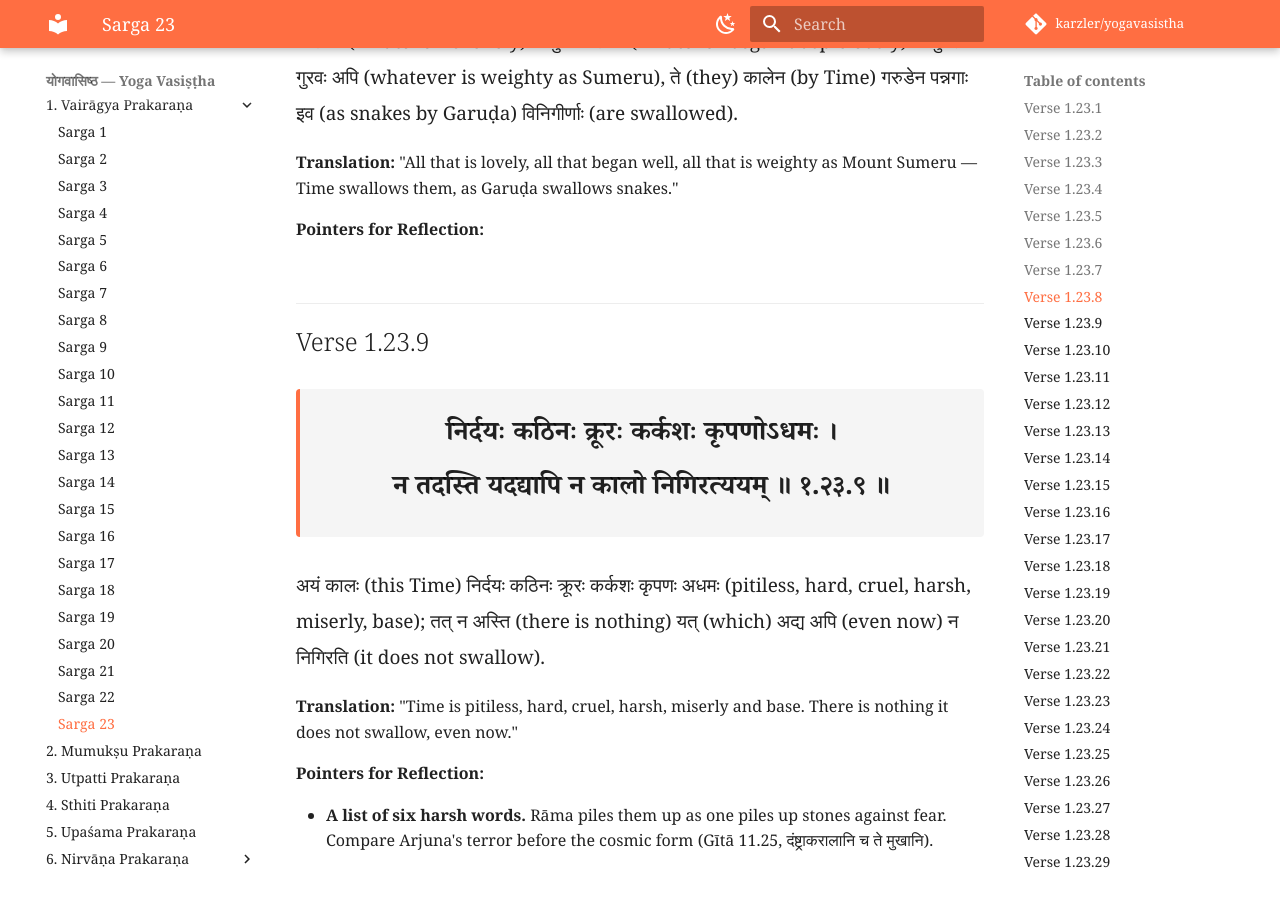
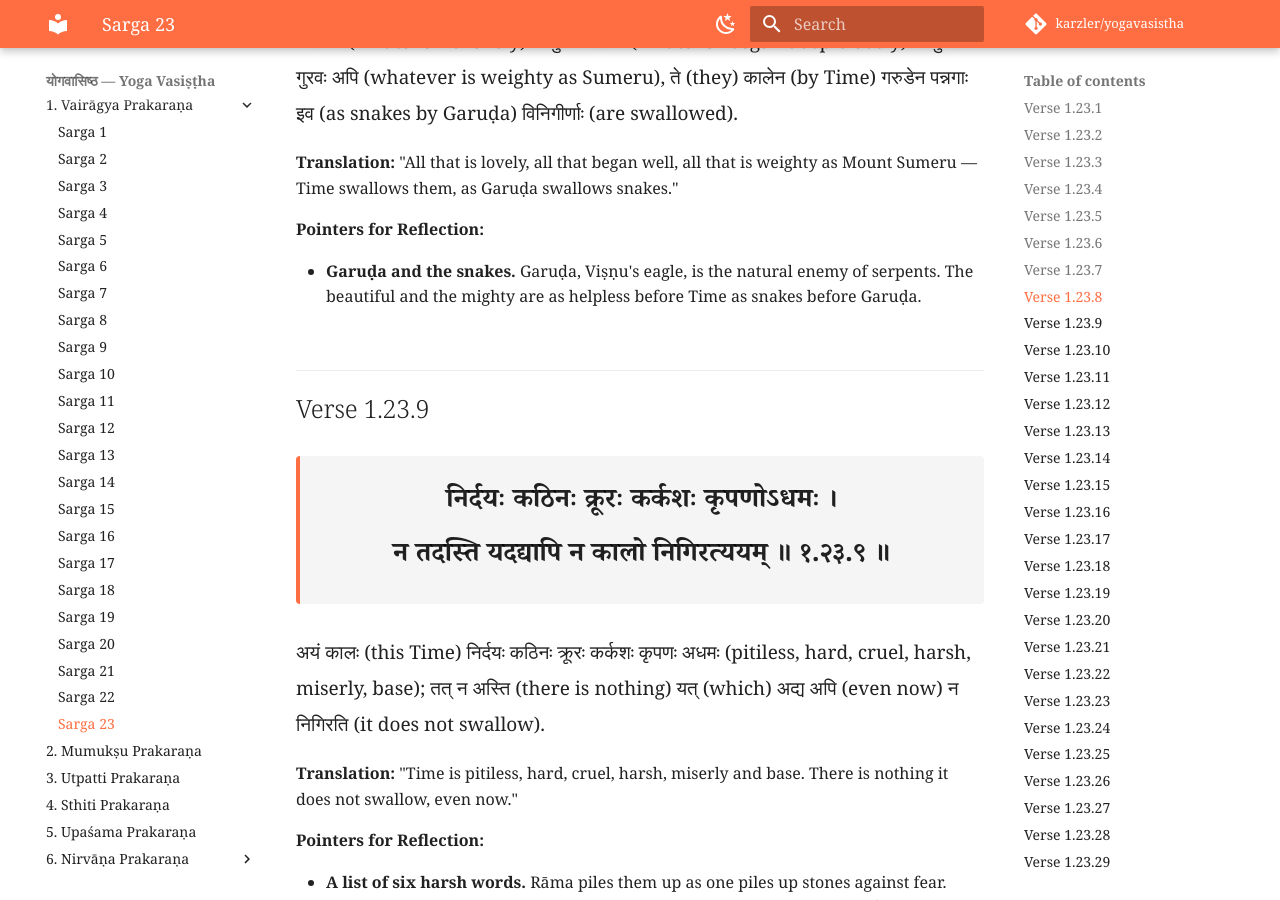
Before and after one commit to karzler/yogavasistha, an MkDocs documentation site: the page built from docs/1-vairagya/sarga-023.md, in a window 1280 px wide and 900 px high, scrolled down 5430 px. Built offline with MkDocs 1.6.1 and Material for MkDocs 9.7.7, drawn with Linux system fonts in a browser that asks for light colours; comment, search, counter and statistics services are not loaded.

Commit message:
Sarga 23: pointer for 1.23.8

```diff
--- a/docs/1-vairagya/sarga-023.md
+++ b/docs/1-vairagya/sarga-023.md
@@ -148,6 +148,7 @@
 
 **Pointers for Reflection:**
 
+- **Garuḍa and the snakes.** Garuḍa, Viṣṇu's eagle, is the natural enemy of serpents. The beautiful and the mighty are as helpless before Time as snakes before Garuḍa.
 
 
 ## Verse 1.23.9 { #1-23-9 }
```
